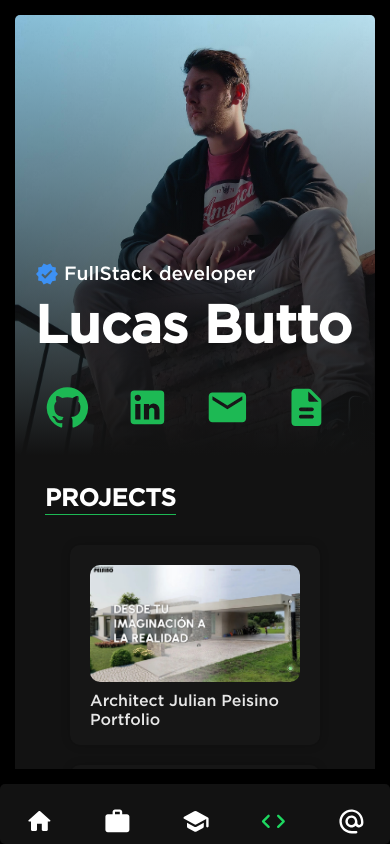
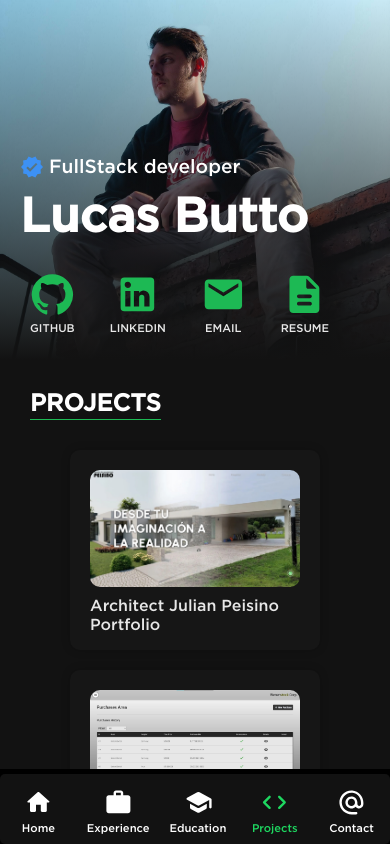
Before and after one commit to LucasButto/Portfolio-Spotify, a React (Vite) app: page /projects in a window 390 px wide. Built offline with nearby package versions, Linux system fonts and the light colour scheme.

Commit message:
Styles: responsive changes

```diff
--- a/src/Helpers/ProjectList.js
+++ b/src/Helpers/ProjectList.js
@@ -53,7 +53,7 @@ export const ProjectList = [
   },
   {
     name: "PokeQuiz",
-    gradient: "#e6a82c",
+    gradient: "#f2c004",
     image: Proj9,
     skills: ["React.js", "HTML", "CSS", "JavaScript"],
     styles: ["react", "html", "css", "javascript"],
@@ -75,7 +75,7 @@ export const ProjectList = [
   },
   {
     name: "Pomodoro Timer",
-    gradient: "#f65a32",
+    gradient: "#ffb870",
     image: Proj8,
     skills: ["React.js", "HTML", "CSS", "JavaScript"],
     styles: ["react", "html", "css", "javascript"],
@@ -97,7 +97,7 @@ export const ProjectList = [
   },
   {
     name: "CRUD API",
-    gradient: "#c6c6c6",
+    gradient: "#7dd438",
     image: Proj3,
     skills: [".NET Core", "MySQL"],
     styles: ["netcore", "mysql"],
@@ -127,7 +127,7 @@ export const ProjectList = [
   },
   {
     name: "Calculator",
-    gradient: "#a6191b",
+    gradient: "#4cb050",
     image: Proj6,
     skills: ["React.js", "HTML", "CSS", "JavaScript"],
     styles: ["react", "html", "css", "javascript"],
--- a/src/Styles/Aside.css
+++ b/src/Styles/Aside.css
@@ -143,7 +143,7 @@
     height: 75px;
     justify-content: center;
     padding: 0;
-    padding-top: 15px;
+    padding-top: 5px;
   }
 
   .aside-content > h2 {
@@ -173,9 +173,10 @@
 
   div > .top-link {
     display: flex;
-    flex-direction: row;
+    flex-direction: column;
     align-items: center;
     justify-content: center;
+    gap: 5px;
   }
 
   div > .top-link > svg {
@@ -183,12 +184,13 @@
   }
 
   div > .top-link > span {
-    font-size: 1.2rem;
+    font-size: 0.8rem;
+    font-weight: 400;
   }
 }
 
 @media screen and (max-width: 480px) {
   div > .top-link > span {
-    display: none;
+    font-size: 0.7rem;
   }
 }
--- a/src/Styles/Main.css
+++ b/src/Styles/Main.css
@@ -37,6 +37,12 @@ main::-webkit-scrollbar-thumb:hover {
 @media screen and (max-width: 840px) {
   main {
     width: 100%;
+    height: 100svh;
+    padding: 0;
     padding-bottom: 75px;
+
+    .main-container {
+      border-radius: 0;
+    }
   }
 }
--- a/src/Styles/SocialMediaButton.css
+++ b/src/Styles/SocialMediaButton.css
@@ -34,6 +34,7 @@
 @media screen and (max-width: 768px) {
   .social-link {
     border: none;
+    flex-direction: column;
   }
 
   .social-link > svg {
@@ -45,7 +46,26 @@
     background-color: transparent;
   }
 
-  .social-link > span {
+  /* .social-link > span {
     display: none;
+  } */
+}
+
+@media screen and (max-width: 480px) {
+  .social-link {
+    font-size: 0.7rem;
+    border: none;
   }
 }
+
+@media screen and (max-width: 375px) {
+  .social-link {
+    font-size: 0.6rem;
+    padding: 5px;
+    border: none;
+
+    & > svg {
+      font-size: 2.2rem;
+    }
+  }
+}
--- a/src/Styles/TopContainer.css
+++ b/src/Styles/TopContainer.css
@@ -82,6 +82,11 @@
 }
 
 @media screen and (max-width: 768px) {
+  .top-container {
+    height: 360px;
+    border-radius: 0;
+  }
+
   .info {
     margin-left: 20px;
     margin-bottom: 20px;
@@ -95,3 +100,24 @@
     font-size: 1.2rem;
   }
 }
+
+@media screen and (max-width: 480px) {
+  .info > h1 {
+    font-size: 3rem;
+  }
+}
+
+@media screen and (max-width: 375px) {
+  .info > h1 {
+    font-size: 2.5rem;
+  }
+
+  .verified-p-container > p {
+    font-size: 1rem;
+    font-weight: 400;
+  }
+
+  .verified-p-container > svg {
+    font-size: 1.2rem;
+  }
+}
```
